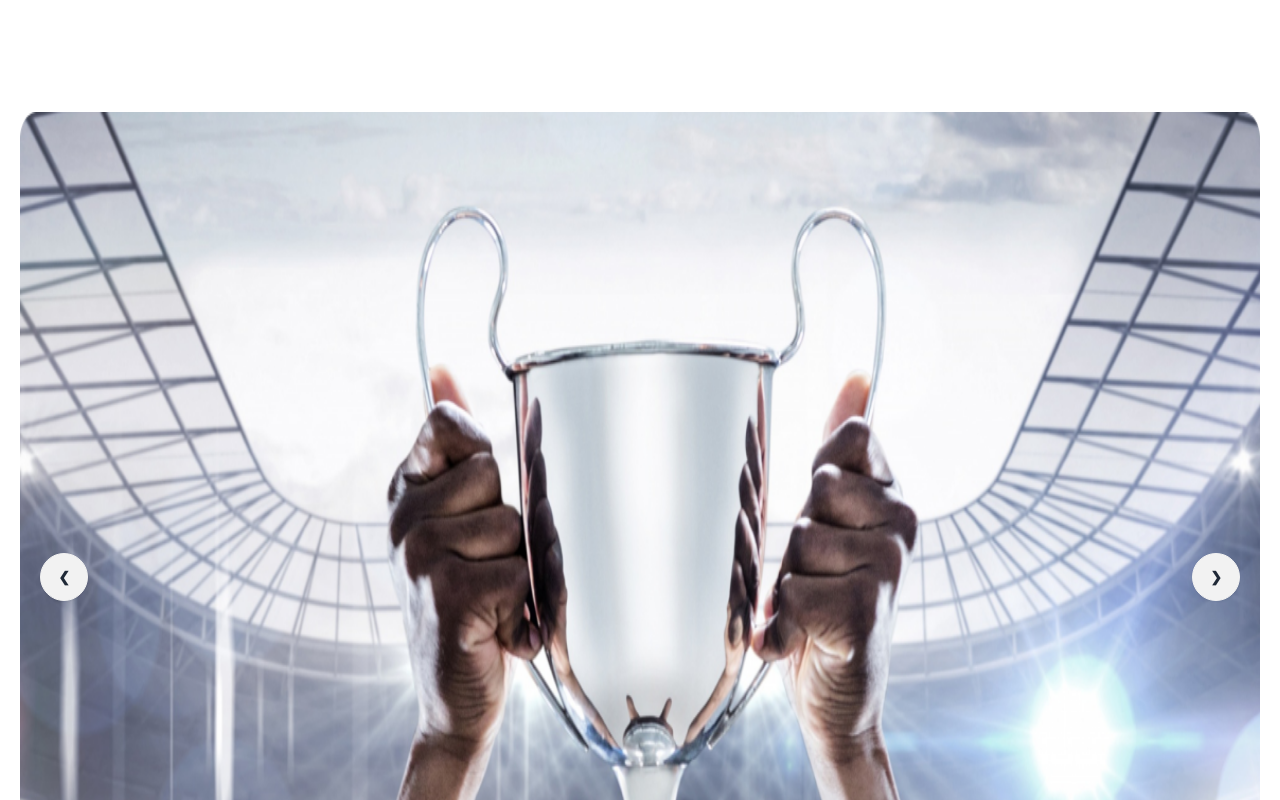
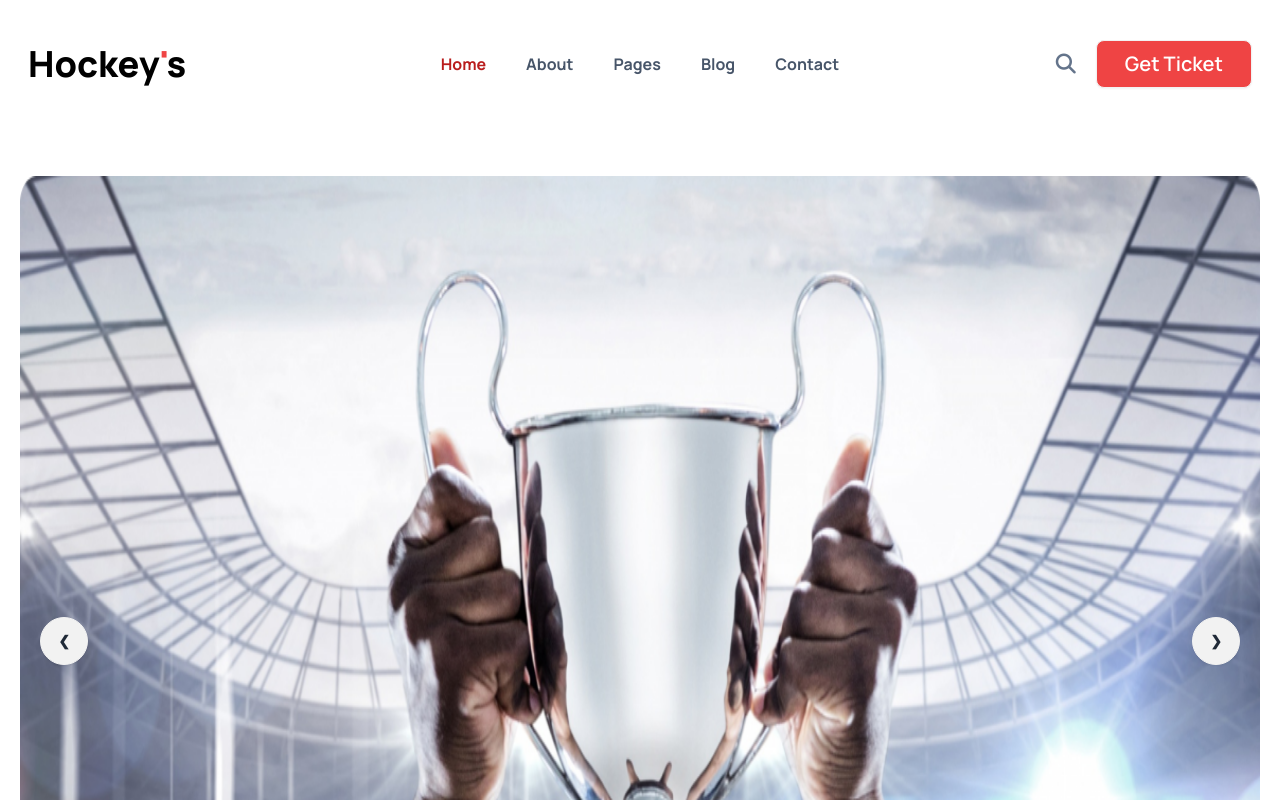
Before and after one commit to forhad9009/hockeys_club, a plain HTML site: page index.html in a window 1280 px wide. Shown: the top 800 px of the page. Drawn offline with nearby package versions, Linux system fonts and the light colour scheme.

Commit message:
navbar add

```diff
--- a/index.html
+++ b/index.html
@@ -38,11 +38,33 @@
     </style>
 </head>
 <body class="common-font">
-    <header class="container mx-auto px-5">
+    <header class="container mx-auto px-5 mt-8">
+
+        <!-- navbar section -->
+
+        <div class="navbar">
+            <div class="navbar-start">
+                <i class="fa-solid fa-bars text-2xl lg:hidden mr-5"></i>
+              <a class="text-4xl font-extrabold text-black">Hockey<span class="text-red-500 font-extrabold">'</span>s</a>
+            </div>
+            <div class="navbar-center hidden lg:flex">
+              <ul class="flex items-center justify-between space-x-10 font-bold text-[16px] text-slate-600">
+               <li><a class="text-red-700" href="">Home</a></li>
+               <li><a href="">About</a></li>
+               <li><a href="">Pages</a></li>
+               <li><a href="">Blog</a></li>
+               <li><a href="">Contact</a></li>
+              </ul>
+            </div>
+            <div class="navbar-end flex items-center">
+                <i class="fa-solid fa-magnifying-glass hidden lg:flex text-slate-500 text-xl"></i>
+              <a class="btn bg-red-500 text-white text-xl px-7 ml-5 hover:bg-red-500">Get Ticket</a>
+            </div>
+          </div>
 
         <!-- banner section -->
 
-        <div class="relative mt-28">
+        <div class="relative mt-20">
             <div class="carousel w-full">
                 <div id="slide1" class="carousel-item relative w-full">
                   <img src="Images/1.png" class="w-full" />
```
